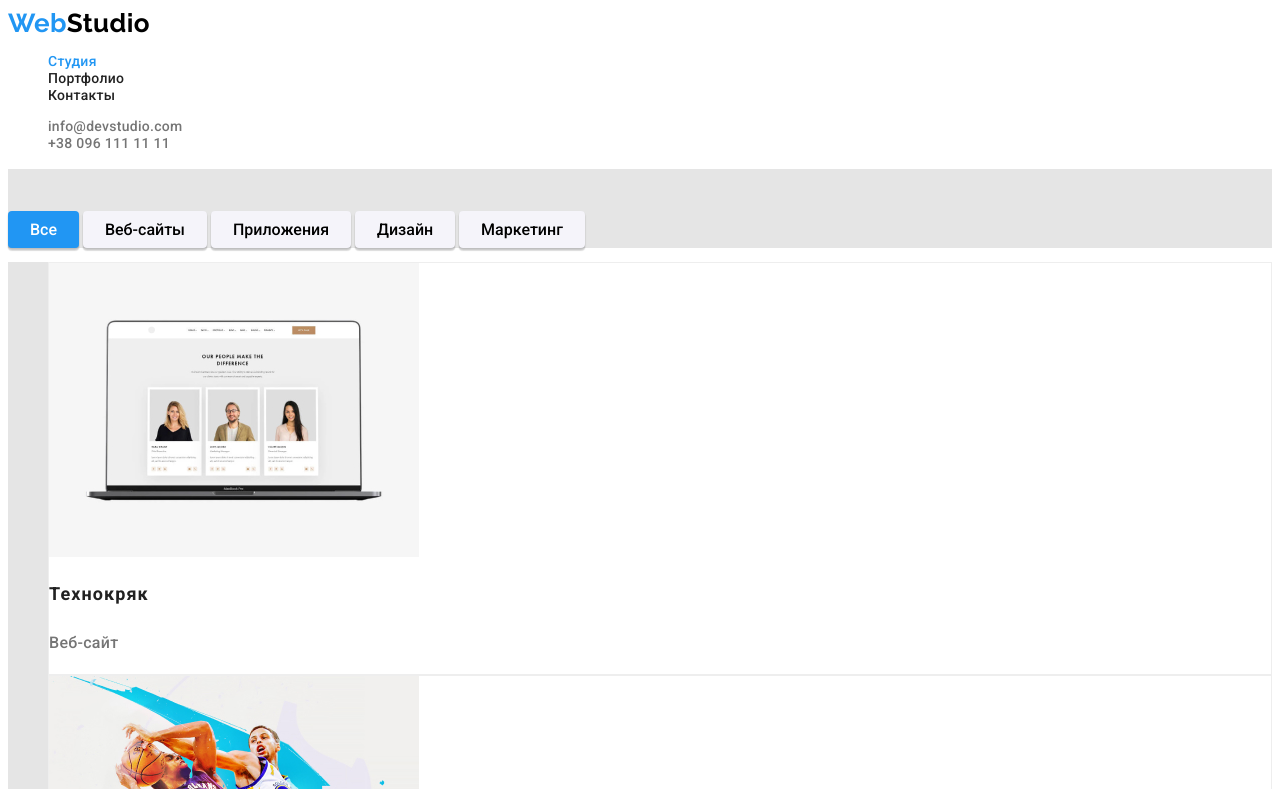
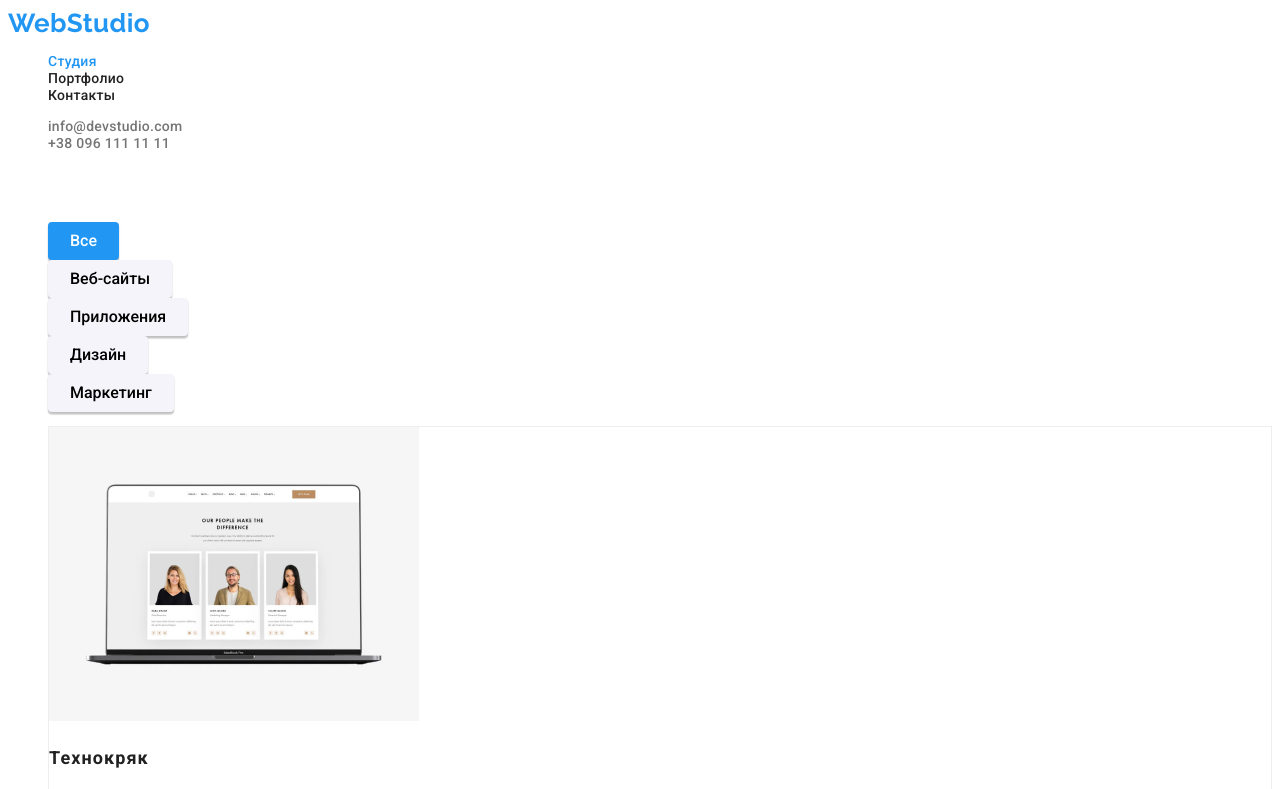
Before and after one commit to Golotniks94/goit-markup-hw-02, a plain HTML site: page portfolio.html in a window 1280 px wide. Shown: the top 789 px of the page. Drawn offline with Linux system fonts and the light colour scheme.

Commit message:
Последние правки
Последние правки второго задания

```diff
--- a/css/style.css
+++ b/css/style.css
@@ -3,8 +3,8 @@ body {
   font-family: 'Roboto', sans-serif;
   letter-spacing: 0.03em;
   background-color: #ffffff;
+  color: #212121;
   font-size: 14px;
-  color: #212121;
 }
 
 /* List */
@@ -20,9 +20,7 @@ body {
   text-decoration: none;
   color: #2196f3;
 }
-.logo > span {
-  color: #000000;
-}
+
 /* site-nav */
 
 .link {
@@ -173,6 +171,10 @@ body {
   color: #ffffff;
 }
 
+.footer-logo {
+  color: #ffffff;
+}
+
 /* Section Button  */
 
 .button {
--- a/portfolio.html
+++ b/portfolio.html
@@ -33,27 +33,25 @@
   </header>
 
   <main>
-    <section class="section">
     <!-- Cкрытый заголовок -->
     <h1 class="section-title">Контент страницы Портфолио</h1>
 
     <!-- Кнопки -->
-      <button class="button current">Все</button>
-      <button class="button">Веб-сайты</button>
-      <button class="button">Приложения</button>
-      <button class="button">Дизайн</button>
-      <button class="button">Маркетинг</button>
-    </section>
+    <ul class="site-button list">
+      <li><button class="button current">Все</button></li>
+      <li><button class="button">Веб-сайты</button></li>
+      <li><button class="button">Приложения</button></li>
+      <li><button class="button">Дизайн</button></li>
+      <li><button class="button">Маркетинг</button></li>
+    </ul>
 
-    <section class="section">
     <ul class="list">
       <li class="page-block"><a href="" class="link"><img src="./images/portfolio/notebook.jpg" alt="notebook"
             width="370">
           <h2 class="page-title">Технокряк</h2>
           <p class="page-text">Веб-сайт</p>
         </a></li>
-        <li class="page-block"><a href="" class="link"><img src="./images/portfolio/basket.jpg" alt="basket"
-              width="370">
+      <li class="page-block"><a href="" class="link"><img src="./images/portfolio/basket.jpg" alt="basket" width="370">
           <h2 class="page-title">Постер New Orlean vs Golden Star</h2>
           <p class="page-text">Дизайн</p>
         </a></li>
@@ -92,8 +90,6 @@
         </a></li>
     </ul>
 
-    </section>
-
 
   </main>
 
```
Also changed, not shown: index.html (+1 -1 lines). Lines whose indentation alone changed are shown as unchanged.
